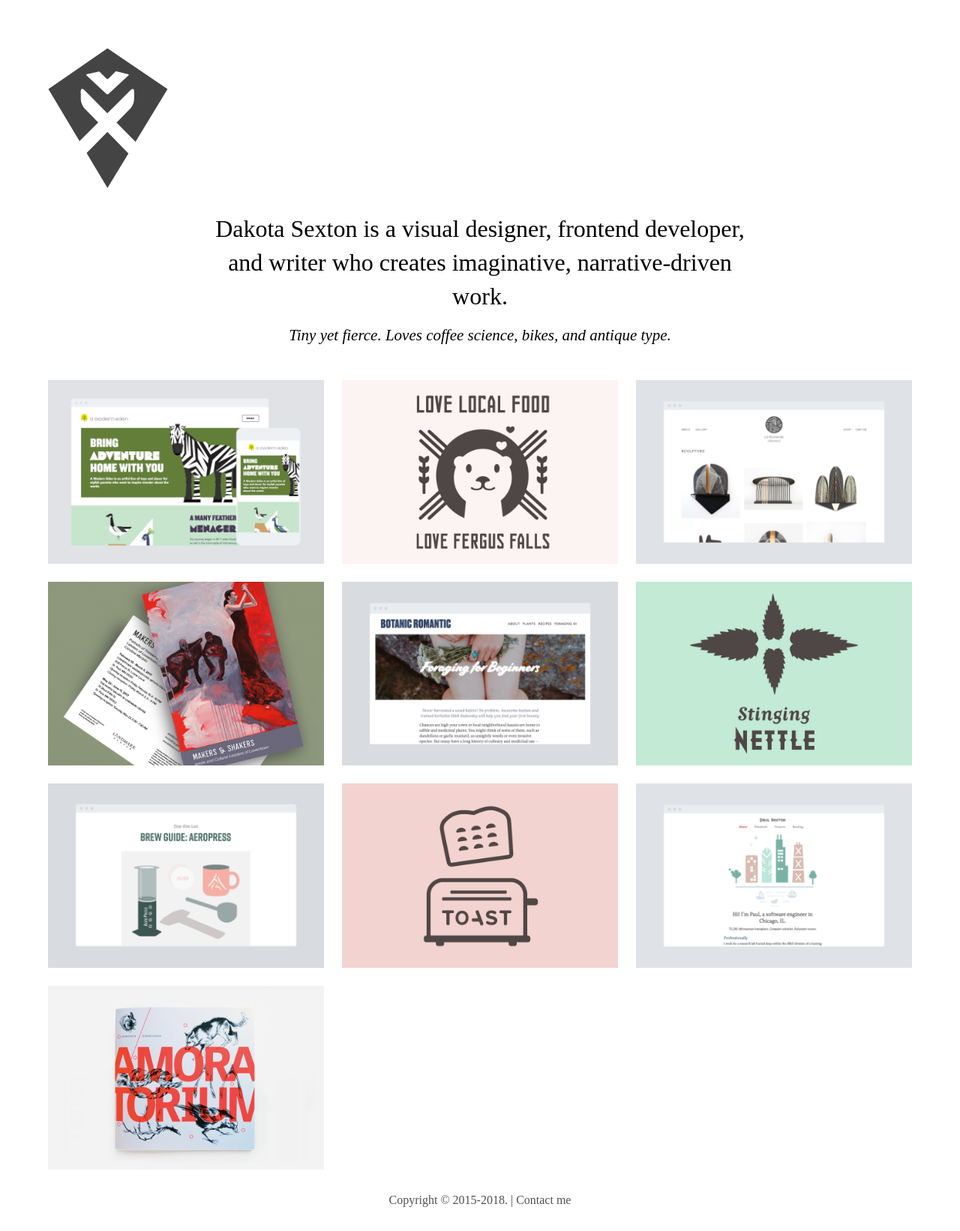
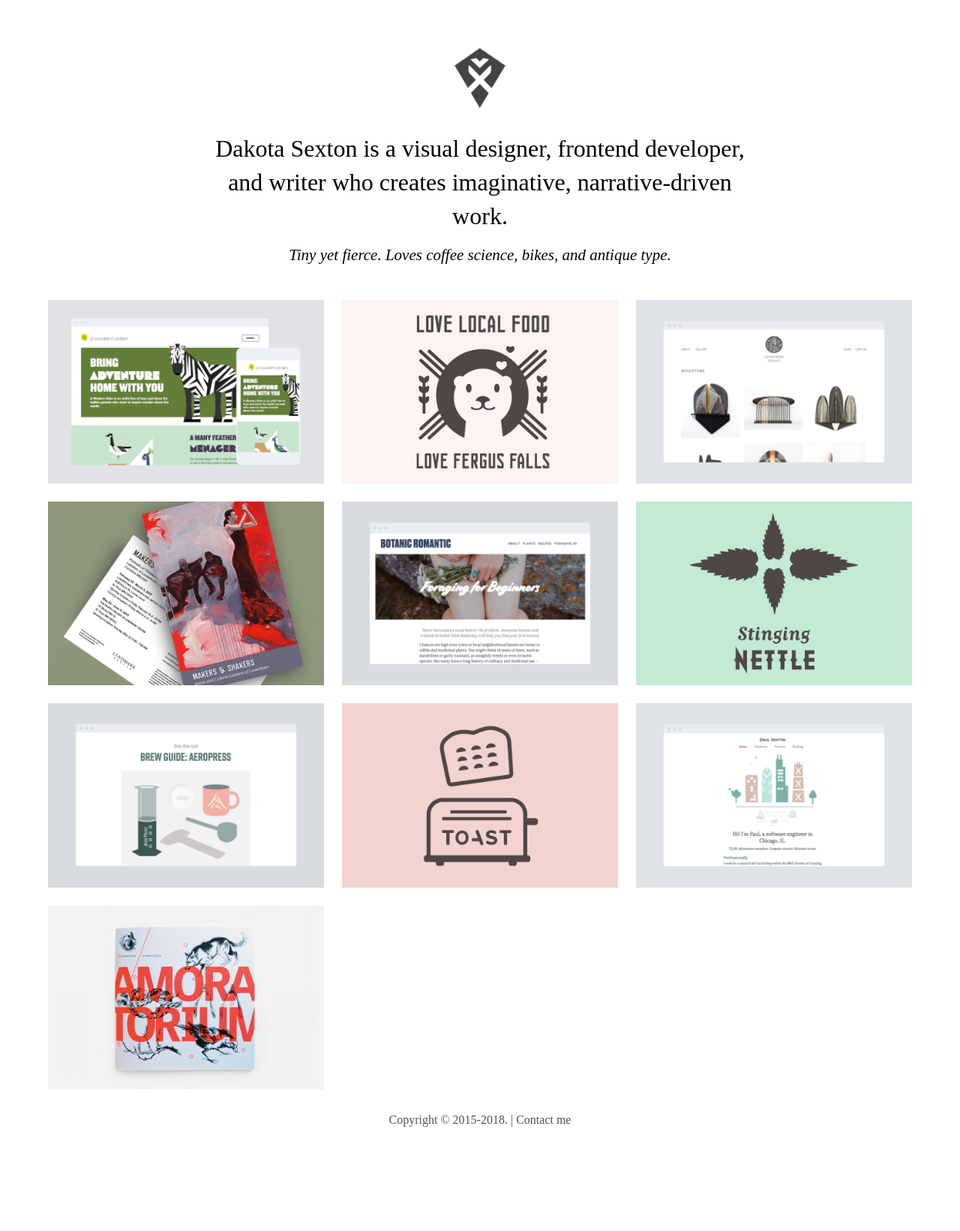
Before and after one commit to tinykite/tinykite.github.io, a Jekyll site: the page built from index.md, in a window 1280 px wide. Shown: the whole page at 75% size. Built offline with Jekyll 4.4.1, drawn with Linux system fonts in a browser that asks for light colours; nearby versions of some CDN libraries; some web fonts are replaced; after the commit the page ends 1535 px from its top, so only the background shows below that.

Commit message:
chore: update logo size

```diff
--- a/assets/css/main.scss
+++ b/assets/css/main.scss
@@ -61,10 +61,10 @@ p {
   }
 }
 
-.logo {
+.site-nav__logo {
   display: block;
   margin: 0 auto;
-  height: 10vh;
+  height: 5rem;
 }
 
 .intro {
```
